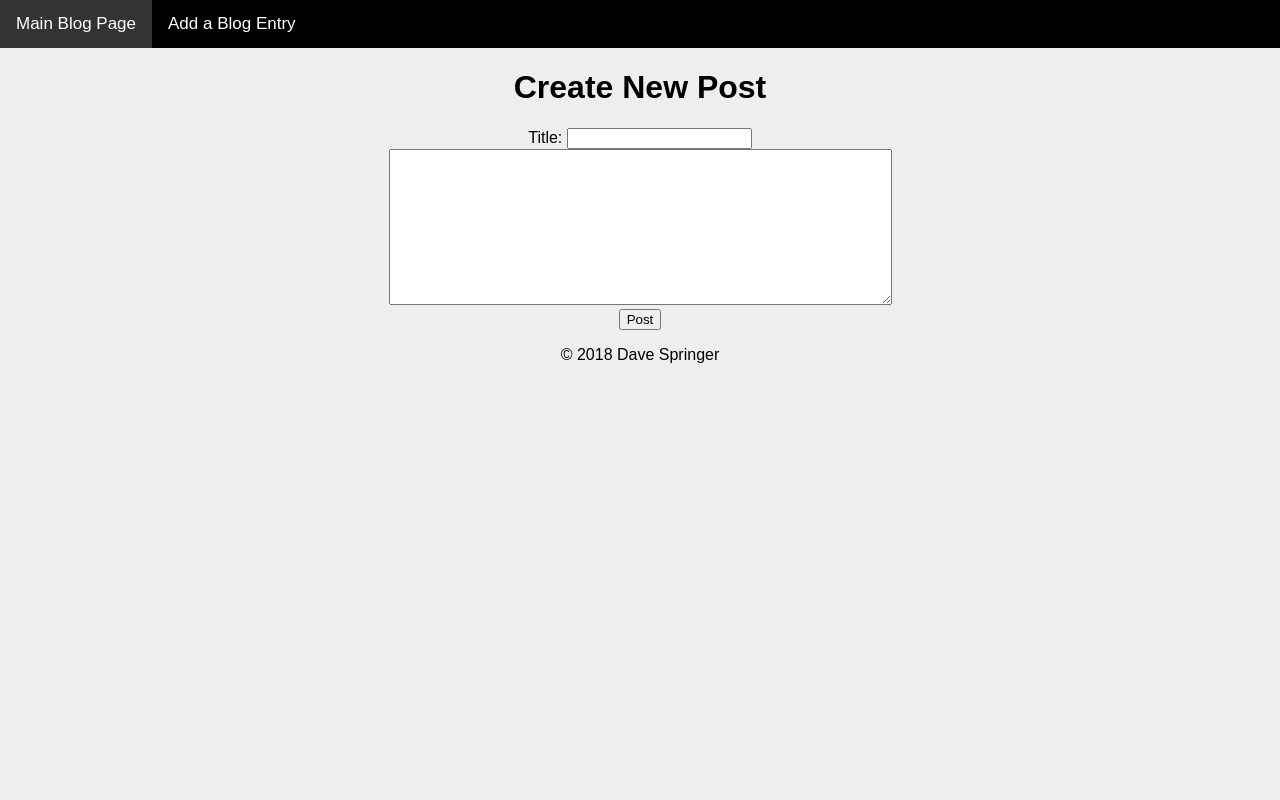
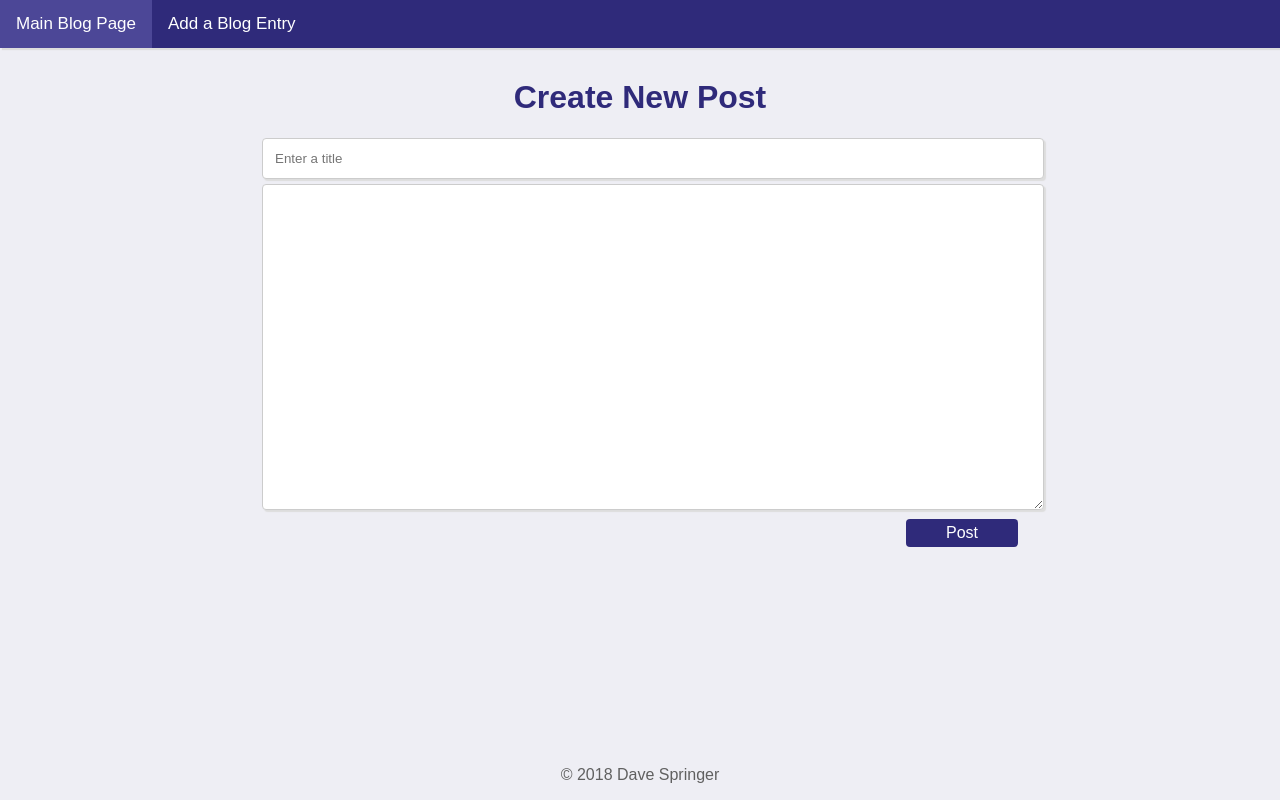
Before and after one commit to dkspringer/build-a-blog, a Flask app: page /create-new-entry in a window 1280 px wide. Run offline with Flask 2, Linux system fonts and the light colour scheme.

Commit message:
Added additional CSS

```diff
--- a/app.py
+++ b/app.py
@@ -1,7 +1,9 @@
 from flask import Flask, render_template, request
 from flask_sqlalchemy import SQLAlchemy
+from datetime import datetime
 
 app = Flask(__name__)
+app.config['DEBUG'] = True
 app.config['SQLALCHEMY_DATABASE_URI'] = 'mysql+pymysql://build-a-blog:yHXfmphcFDE7GpUc@localhost:8889/build-a-blog'
 db = SQLAlchemy(app)
 
@@ -9,10 +11,12 @@ class BlogPost(db.Model):
     id = db.Column(db.Integer, primary_key=True)
     title = db.Column(db.String(120))
     body = db.Column(db.String(1000))
+    date = db.Column(db.DateTime)
 
     def __init__(self, title, body):
         self.title = title
         self.body = body
+        self.date = datetime.now()
 
 @app.route('/create-new-entry')
 def add_blog_entry():
--- a/static/style.css
+++ b/static/style.css
@@ -1,29 +1,76 @@
-body {
-    margin: 0;
-    font-family: sans-serif;
-    background-color: #eee;
+/* shared document properties */
+:root {
+    /* Colors */
+    --bg-color: #eeeef4;
+    --theme-color: #2f2a7a;
+    --theme-color-hover: #4c4797;
+
+    /* Shadows */
+    --theme-shadow: 2px 2px 1px #ddd;
+
+    /* Radius */
+    --theme-radius: 4px;
 }
 
-footer {
-    text-align: center;
+body {
+    background-color: var(--bg-color);
+    font-family: sans-serif;
 }
 
-.page-title {
-
+html, body {
+    height:100%;
+    margin:0;
+    padding:0;
 }
 
-.blog-title {
-    font-size: 100%;
+input[type=text], textarea {
+    border: 1px solid #ccc;
+    border-radius: var(--theme-radius);
+    box-shadow: var(--theme-shadow);
+    margin-bottom: 5px;
+    padding: 12px;
+    resize: vertical;
+    width: 100%;
 }
 
-.date-and-time {
-    color: #888;
-    font-size: 100%;
-    font-weight: lighter;
+input[type=submit] {
+    background-color: var(--theme-color);
+    border-radius: var(--theme-radius);
+    border-style: none;
+    color: white;
+    cursor: pointer;
+    float: right;
+    font-size: 12pt;
+    padding: 5px 40px;
 }
 
-main {
+input[type=submit]:hover {
+    background-color: var(--theme-color-hover);
+}
+
+nav {
+    background-color: var(--theme-color);
+    box-shadow: var(--theme-shadow);
+    overflow: hidden;
+}
+
+nav a {
+    color: white;
+    float: left;
+    font-size: 17px;
+    padding: 14px 16px;
     text-align: center;
+    text-decoration: none;
+}
+
+nav a:hover {
+    background-color: var(--theme-color-hover);
+    color: white;
+}
+
+textarea {
+    box-shadow: var(--theme-shadow);
+    height: 100%;
 }
 
 .blog-body {
@@ -32,32 +79,52 @@ main {
 
 .blog-post {
     background-color: white;
-    box-shadow: 1px 1px #ddd;
-    border-radius: 5px;
+    border-radius: var(--theme-radius);
+    box-shadow: var(--theme-shadow);
     margin: 10px 100px;
     padding: 5px 50px;
     text-align: left;
 }
 
-.navigation {
-    overflow: hidden;
-    background-color: black;
+.blog-title {
+    color: var(--theme-color);
+    font-size: 100%;
+    margin-top: 10px;
 }
 
-.navigation a {
-  float: left;
-  color: white;
-  text-align: center;
-  padding: 14px 16px;
-  text-decoration: none;
-  font-size: 17px;
+.date-and-time {
+    color: #888;
+    font-size: 100%;
+    font-weight: lighter;
+    margin: 0;
 }
 
-.navigation a:hover {
-  background-color: #333;
-  color: white;
+.new-post {
+    height: 100%;
+    margin: 10px 20%;
 }
 
-.spacer {
-  margin-top: 10px;
+.page-title {
+    color: var(--theme-color);
 }
+
+#container {
+    min-height:100%;
+    position:relative;
+}
+
+#footer {
+    bottom:0;
+    color: #606060;
+    height:50px;
+    position:absolute;
+    text-align: center;
+    width:100%;
+}
+
+#main {
+    height: 100%;
+    padding:10px;
+    padding-bottom:50px;
+    text-align: center;
+}
--- a/templates/base.html
+++ b/templates/base.html
@@ -7,21 +7,25 @@
 </head>
 <body>
 
-<header>
-    <div class="navigation">
-        <a href="/">Main Blog Page</a>
-        <a href="/create-new-entry">Add a Blog Entry</a>
+<div id="container">
+   <div id="header">
+       <nav>
+            <a href="/">Main Blog Page</a>
+            <a href="/create-new-entry">Add a Blog Entry</a>
+       </nav>
+   </div>
+
+
+    <div id="main">
+        {% block content %}
+        {% endblock %}
     </div>
-</header>
 
-<main>
-    {% block content %}
-    {% endblock %}
-</main>
 
-<footer>
-    <p>&copy; 2018 Dave Springer</p>
-</footer>
+   <div id="footer">
+        <p>&copy; 2018 Dave Springer</p>
+   </div>
+</div>
 
 </body>
 </html>
--- a/templates/main.html
+++ b/templates/main.html
@@ -10,7 +10,7 @@
         {% for blog_post in blog_posts|reverse%}
             <div class="blog-post">
                 <h2 class="blog-title">{{ blog_post.title }}</h2>
-                <h3 class="date-and-time">Date and Time Go Here</h3>
+                <h3 class="date-and-time">{{ blog_post.date.strftime('%A, %B %d, %Y at %-I:%M %p') }}</h3>
                 <p class="blog-body">{{ blog_post.body }}</p>
             </div>
         {% endfor %}
--- a/templates/new-post.html
+++ b/templates/new-post.html
@@ -3,13 +3,10 @@
 {% block content %}
     <h1 class="page-title">Create New Post</h1>
 
-    <form action="/" method="post">
-        <label>
-            Title:
-            <input type="text" name="post-title">
-        </label>
+    <form class="new-post" action="/" method="post">
+        <input type="text" name="post-title" maxlength="120" placeholder="Enter a title">
         <br>
-        <textarea name="post-body" rows="10" cols="60"></textarea>
+        <textarea name="post-body" maxlength="1000" rows="20"></textarea>
         <br>
         <input type="submit" value="Post">
     </form>
```
